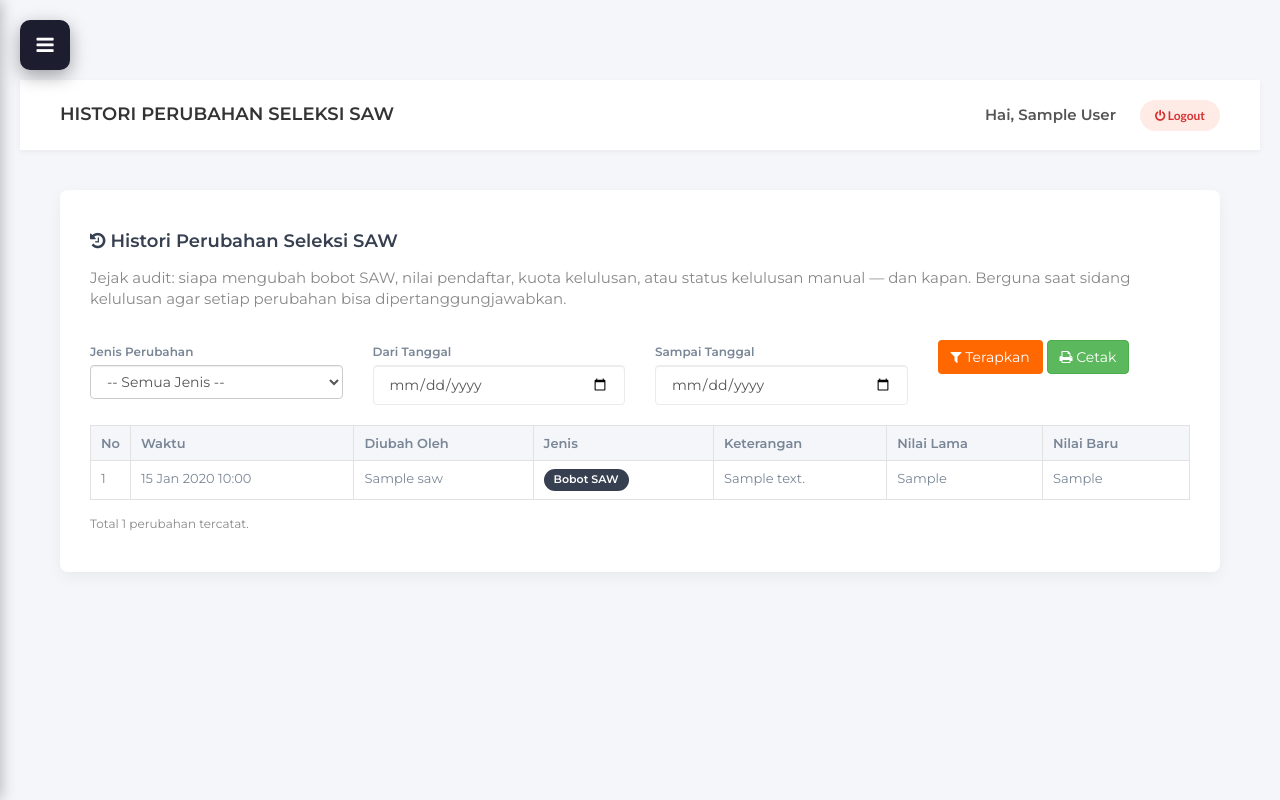
After one commit to eternalsugarzy/WebInformasiSekolah, a PHP site: page /admin/histori_saw.php in a window 1280 px wide. The commit adds this page. Run offline with PHP 8.4, Linux system fonts and the light colour scheme; the visitor is signed in with stand-in values (Sample User, id 1); tables that the repository leaves empty hold one stand-in row (values such as "Sample post").

Commit message:
Tambah histori perubahan seleksi SAW + finalisasi tab-tab laporan PPDB
Fitur audit trail: setiap perubahan Bobot SAW per jalur, Nilai Pendaftar,
Kuota Kelulusan, atau override Status Manual kini otomatis dicatat --
siapa yang mengubah, kapan, dan nilai lama -> baru (tabel
histori_seleksi_saw, model HistoriSawModel).

- Hook pencatatan histori di AdminBobotController, AdminInputNilaiController,
  AdminKelulusanController, AdminPPDBController (hanya jika nilai berubah)
- Halaman admin/histori_saw.php: tabel di layar dengan filter jenis/tanggal
  + cetak, menambahkan SawModel::getNilaiLengkapByPendaftar() untuk
  snapshot nilai lama
- Melengkapi AdminLaporanController, admin/laporan.php, dan
  laporan_index.php dengan 3 tab: Rekap Pendaftaran, Tren Antar Tahun,
  Histori Perubahan SAW (routing untuk 2 laporan sebelumnya turut selesai
  di sini karena berbagi file yang sama)

Co-Authored-By: Claude Sonnet 5 <noreply@anthropic.com>

```diff
--- /dev/null
+++ b/admin/histori_saw.php
@@ -0,0 +1,168 @@
+<?php
+session_start();
+// 1. Cek Login
+if (!isset($_SESSION['user_admin'])) {
+    header("Location: login.php");
+    exit;
+}
+
+require_once '../models/HistoriSawModel.php';
+$model = new HistoriSawModel();
+
+$filters = [
+    'jenis'  => isset($_GET['jenis']) ? $_GET['jenis'] : '',
+    'dari'   => isset($_GET['dari']) ? $_GET['dari'] : '',
+    'sampai' => isset($_GET['sampai']) ? $_GET['sampai'] : '',
+];
+
+$histori = $model->getHistori($filters);
+
+// Ubah JSON data_lama/data_baru jadi teks "Key: nilai; Key2: nilai2" yang mudah dibaca
+function format_snapshot($json) {
+    if ($json === null || $json === '') return '-';
+    $decoded = json_decode($json, true);
+    if (!is_array($decoded)) return htmlspecialchars($json);
+
+    $parts = [];
+    foreach ($decoded as $key => $val) {
+        $val_txt = ($val === null || $val === '') ? '-' : $val;
+        $parts[] = htmlspecialchars($key) . ': ' . htmlspecialchars($val_txt);
+    }
+    return implode('<br>', $parts);
+}
+
+function tgl_jam_indo($datetime) {
+    $bulan = array(
+        1 => 'Jan', 'Feb', 'Mar', 'Apr', 'Mei', 'Jun',
+        'Jul', 'Agu', 'Sep', 'Okt', 'Nov', 'Des'
+    );
+    $ts = strtotime($datetime);
+    return date('d', $ts) . ' ' . $bulan[(int) date('n', $ts)] . ' ' . date('Y H:i', $ts);
+}
+
+$title = "Histori Perubahan Seleksi SAW";
+$nama_admin = $_SESSION['admin_nama'];
+
+require_once '../views/admin/template/header.php';
+require_once '../views/admin/template/sidebar.php';
+?>
+
+<div class="main-content">
+    <?php require_once '../views/admin/template/topbar.php'; ?>
+
+    <style>
+        .print-only { display: none; }
+        .kop-surat { border-bottom: 3px solid #000; padding-bottom: 10px; margin-bottom: 15px; text-align: center; position: relative; }
+        .kop-surat img { height: 80px; position: absolute; left: 0; top: 0; }
+        .kop-surat h2 { margin: 0; font-size: 20px; text-transform: uppercase; font-weight: bold; }
+        .kop-surat h4 { margin: 5px 0; font-size: 14px; font-weight: normal; }
+        .kop-surat p { margin: 0; font-size: 12px; font-style: italic; }
+
+        .jenis-badge { display: inline-block; padding: 3px 10px; border-radius: 12px; font-size: 11px; font-weight: bold; color: #fff; }
+        .jenis-Bobot-SAW { background: #374050; }
+        .jenis-Nilai-Pendaftar { background: #FF6700; }
+        .jenis-Kuota-Kelulusan { background: #2ecc71; }
+        .jenis-Status-Manual { background: #d9534f; }
+        .jenis-Daftar-Ulang { background: #8e44ad; }
+
+        table.histori-table { width: 100%; border-collapse: collapse; }
+        table.histori-table th, table.histori-table td { border: 1px solid #e2e2e2; padding: 8px 10px; font-size: 13px; vertical-align: top; }
+        table.histori-table th { background: #f5f6fa; text-align: left; }
+
+        @media print {
+            .no-print { display: none !important; }
+            .print-only { display: block !important; }
+            .admin-sidebar, .toggle-sidebar-btn, .admin-header { display: none !important; }
+            .main-content { margin-left: 0 !important; padding: 0 !important; }
+            .content-wrapper { padding: 0 !important; }
+            .card-box { box-shadow: none !important; padding: 0 !important; }
+            body { background: #fff !important; }
+            @page { size: A4 landscape; margin: 1.5cm; }
+        }
+    </style>
+
+    <div class="content-wrapper">
+        <div class="card-box">
+
+            <!-- Kop Surat (hanya tampil saat dicetak) -->
+            <div class="print-only kop-surat">
+                <img src="../img/logo.png" onerror="this.style.display='none'">
+                <h2>SMA FRATER DON BOSCO</h2>
+                <h4>PANITIA PENERIMAAN PESERTA DIDIK BARU (PPDB)</h4>
+                <p>Jl. Tugu Pahlawan No. 123, Banjarmasin | Telp: (0511) 1234567</p>
+            </div>
+            <div class="print-only" style="text-align:center; font-weight:bold; text-decoration:underline; text-transform:uppercase; margin-bottom:20px;">
+                Histori Perubahan Parameter Seleksi SAW
+            </div>
+
+            <div class="row no-print" style="margin-bottom: 20px;">
+                <div class="col-md-12">
+                    <h4><i class="fa fa-history"></i> Histori Perubahan Seleksi SAW</h4>
+                    <p style="color:#888;">Jejak audit: siapa mengubah bobot SAW, nilai pendaftar, kuota kelulusan, atau status kelulusan manual — dan kapan. Berguna saat sidang kelulusan agar setiap perubahan bisa dipertanggungjawabkan.</p>
+                </div>
+            </div>
+
+            <form action="histori_saw.php" method="GET" class="row no-print" style="margin-bottom: 20px; align-items:flex-end;">
+                <div class="col-md-3">
+                    <label style="font-size:12px; font-weight:600;">Jenis Perubahan</label>
+                    <select name="jenis" class="form-control">
+                        <option value="">-- Semua Jenis --</option>
+                        <?php foreach (HistoriSawModel::JENIS_LIST as $j): ?>
+                            <option value="<?php echo htmlspecialchars($j); ?>" <?php echo ($filters['jenis'] === $j) ? 'selected' : ''; ?>><?php echo htmlspecialchars($j); ?></option>
+                        <?php endforeach; ?>
+                    </select>
+                </div>
+                <div class="col-md-3">
+                    <label style="font-size:12px; font-weight:600;">Dari Tanggal</label>
+                    <input type="date" name="dari" class="form-control" value="<?php echo htmlspecialchars($filters['dari']); ?>">
+                </div>
+                <div class="col-md-3">
+                    <label style="font-size:12px; font-weight:600;">Sampai Tanggal</label>
+                    <input type="date" name="sampai" class="form-control" value="<?php echo htmlspecialchars($filters['sampai']); ?>">
+                </div>
+                <div class="col-md-3">
+                    <button type="submit" class="btn btn-orange"><i class="fa fa-filter"></i> Terapkan</button>
+                    <button type="button" class="btn btn-success" onclick="window.print()"><i class="fa fa-print"></i> Cetak</button>
+                </div>
+            </form>
+
+            <?php if (count($histori) === 0): ?>
+                <div class="alert alert-warning"><i class="fa fa-exclamation-triangle"></i> Belum ada histori perubahan untuk filter ini.</div>
+            <?php else: ?>
+                <div style="overflow-x:auto;">
+                <table class="histori-table">
+                    <thead>
+                        <tr>
+                            <th style="width:30px;">No</th>
+                            <th>Waktu</th>
+                            <th>Diubah Oleh</th>
+                            <th>Jenis</th>
+                            <th>Keterangan</th>
+                            <th>Nilai Lama</th>
+                            <th>Nilai Baru</th>
+                        </tr>
+                    </thead>
+                    <tbody>
+                        <?php $no = 1; foreach ($histori as $h): ?>
+                        <tr>
+                            <td><?php echo $no++; ?></td>
+                            <td><?php echo tgl_jam_indo($h['waktu_perubahan']); ?></td>
+                            <td><?php echo htmlspecialchars($h['nama_admin']); ?></td>
+                            <td><span class="jenis-badge jenis-<?php echo str_replace(' ', '-', $h['jenis_perubahan']); ?>"><?php echo htmlspecialchars($h['jenis_perubahan']); ?></span></td>
+                            <td><?php echo htmlspecialchars($h['keterangan']); ?></td>
+                            <td><?php echo format_snapshot($h['data_lama']); ?></td>
+                            <td><?php echo format_snapshot($h['data_baru']); ?></td>
+                        </tr>
+                        <?php endforeach; ?>
+                    </tbody>
+                </table>
+                </div>
+
+                <p style="color:#888; font-size:12px; margin-top:15px;">Total <?php echo count($histori); ?> perubahan tercatat.</p>
+            <?php endif; ?>
+
+        </div>
+    </div>
+</div>
+
+<?php require_once '../views/admin/template/footer.php'; ?>
--- /dev/null
+++ b/models/HistoriSawModel.php
@@ -0,0 +1,72 @@
+<?php
+require_once 'Database.php';
+
+// Jejak audit perubahan parameter seleksi SAW: bobot per jalur, nilai pendaftar,
+// kuota kelulusan, dan status kelulusan yang diubah manual (mis. saat sidang).
+// Dipanggil dari controller lain lewat catat() setiap kali salah satu parameter
+// itu berhasil disimpan, supaya sekolah tahu siapa mengubah apa dan kapan.
+class HistoriSawModel extends Database {
+
+    const JENIS_LIST = ['Bobot SAW', 'Nilai Pendaftar', 'Kuota Kelulusan', 'Status Manual', 'Daftar Ulang'];
+
+    // Rekam satu perubahan. $data_lama / $data_baru boleh array (otomatis di-JSON-kan) atau string/null.
+    public function catat($jenis, $keterangan, $data_lama = null, $data_baru = null) {
+        $conn = $this->koneksi;
+
+        $id_admin = isset($_SESSION['admin_id']) ? intval($_SESSION['admin_id']) : null;
+        $nama_admin = isset($_SESSION['admin_nama']) ? $_SESSION['admin_nama'] : 'Sistem';
+
+        $jenis_e = mysqli_real_escape_string($conn, $jenis);
+        $ket_e = mysqli_real_escape_string($conn, $keterangan);
+        $nama_e = mysqli_real_escape_string($conn, $nama_admin);
+        $id_admin_sql = ($id_admin !== null) ? $id_admin : 'NULL';
+
+        $lama_txt = $this->toText($data_lama);
+        $baru_txt = $this->toText($data_baru);
+        $lama_sql = ($lama_txt !== null) ? "'" . mysqli_real_escape_string($conn, $lama_txt) . "'" : 'NULL';
+        $baru_sql = ($baru_txt !== null) ? "'" . mysqli_real_escape_string($conn, $baru_txt) . "'" : 'NULL';
+
+        $sql = "INSERT INTO histori_seleksi_saw
+                (id_admin, nama_admin, jenis_perubahan, keterangan, data_lama, data_baru)
+                VALUES ($id_admin_sql, '$nama_e', '$jenis_e', '$ket_e', $lama_sql, $baru_sql)";
+
+        return $this->query($sql);
+    }
+
+    private function toText($data) {
+        if ($data === null) return null;
+        if (is_array($data)) return json_encode($data, JSON_UNESCAPED_UNICODE);
+        return (string) $data;
+    }
+
+    // $filters: ['jenis' => ..., 'dari' => 'Y-m-d', 'sampai' => 'Y-m-d'] -- semua opsional
+    public function getHistori($filters = []) {
+        $conn = $this->koneksi;
+        $sql = "SELECT * FROM histori_seleksi_saw WHERE 1=1";
+
+        if (!empty($filters['jenis']) && in_array($filters['jenis'], self::JENIS_LIST)) {
+            $jenis = mysqli_real_escape_string($conn, $filters['jenis']);
+            $sql .= " AND jenis_perubahan = '$jenis'";
+        }
+        if (!empty($filters['dari'])) {
+            $dari = mysqli_real_escape_string($conn, $filters['dari']);
+            $sql .= " AND DATE(waktu_perubahan) >= '$dari'";
+        }
+        if (!empty($filters['sampai'])) {
+            $sampai = mysqli_real_escape_string($conn, $filters['sampai']);
+            $sql .= " AND DATE(waktu_perubahan) <= '$sampai'";
+        }
+
+        $sql .= " ORDER BY waktu_perubahan DESC";
+
+        $result = $this->query($sql);
+        $data = [];
+        if ($result) {
+            while ($row = mysqli_fetch_assoc($result)) {
+                $data[] = $row;
+            }
+        }
+        return $data;
+    }
+}
+?>
```
Also changed, not shown: admin/laporan.php (+12 -0 lines), controllers/AdminBobotController.php (+24 -0 lines), controllers/AdminInputNilaiController.php (+30 -0 lines), controllers/AdminKelulusanController.php (+23 -0 lines), controllers/AdminLaporanController.php (+27 -0 lines), controllers/AdminPPDBController.php (+15 -0 lines), models/SawModel.php (+14 -0 lines), views/admin/laporan/laporan_histori_saw.php (added, +26 -0 lines), views/admin/laporan/laporan_index.php (+33 -0 lines), migrations/2026_09_09_histori_seleksi_saw.sql (added).
